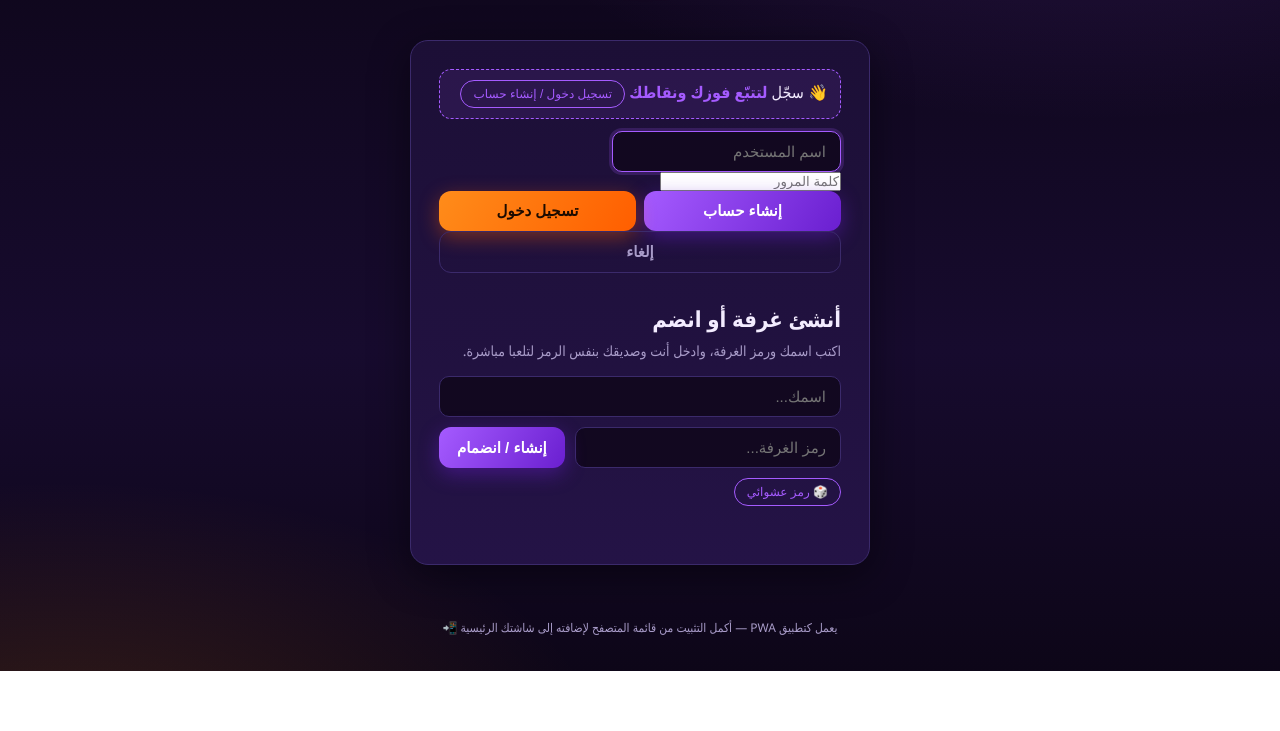
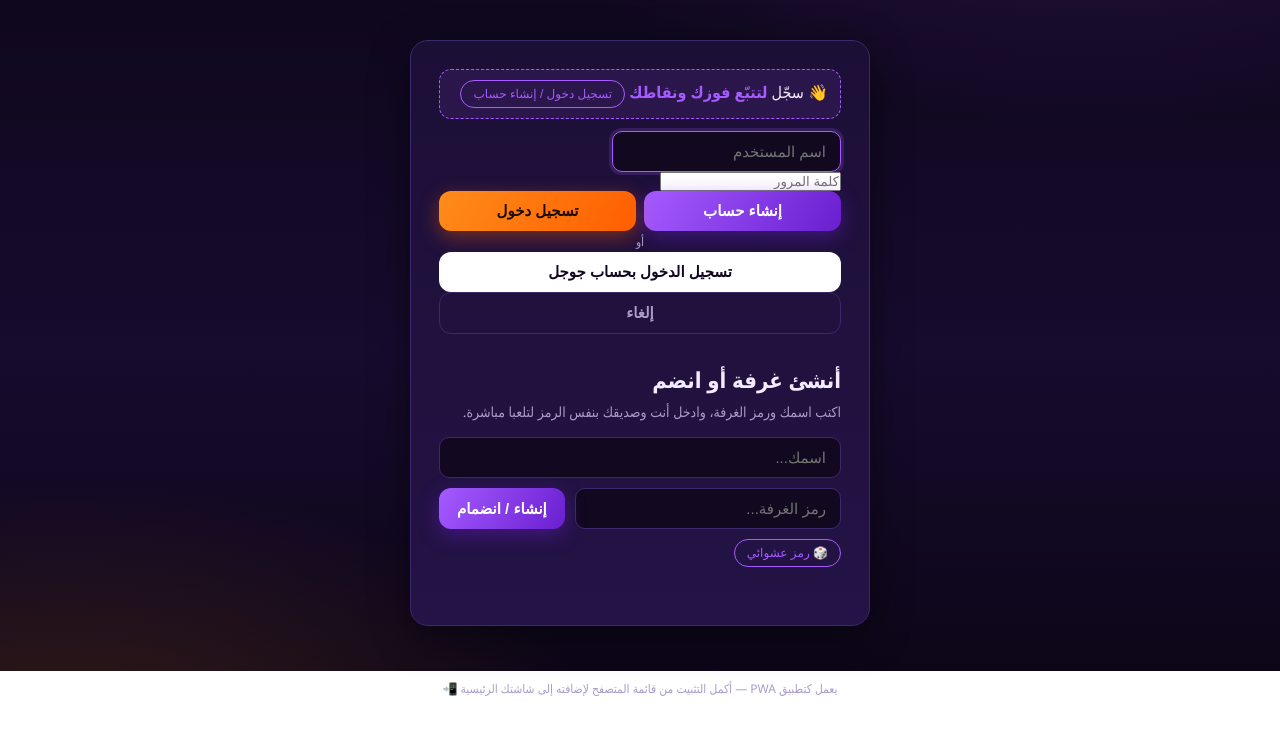
Before and after one commit to han320khafaji-beep/ha20-game, a website: page public/index.html in a window 1280 px wide. Both pictures are taken after a click on the button "تسجيل دخول / إنشاء حساب". Shown: the part 129-860 px from the top of the page. Before the commit the page ends 800 px from the top, so only its background shows below. Drawn offline with nearby package versions, Linux system fonts and the light colour scheme; no server answers.

Commit message:
Add Google sign-in button

```diff
--- a/public/index.html
+++ b/public/index.html
@@ -88,6 +88,8 @@
         .account-form { display: flex; flex-direction: column; gap: 8px; margin-bottom: 10px; padding: 12px; border-radius: 12px; background: rgba(165, 91, 255, .06); border: 1px solid var(--line); }
         .account-row { display: flex; gap: 8px; }
         .account-row .btn { flex: 1; }
+        .account-divider { text-align: center; color: var(--muted); font-size: 12px; padding: 2px 0; }
+        .btn-google { background: #fff; color: #333; border: 1px solid #ddd; }
 
         .topbar { display: flex; flex-wrap: wrap; align-items: center; justify-content: space-between; gap: 10px; margin-bottom: 14px; }
         .chips { display: flex; gap: 8px; flex-wrap: wrap; }
@@ -289,6 +291,10 @@
                 <div class="account-row">
                     <button class="btn btn-primary" onclick="signupAccount()">إنشاء حساب</button>
                     <button class="btn btn-orange" onclick="loginAccount()">تسجيل دخول</button>
+                </div>
+                <div class="account-divider">أو</div>
+                <div class="account-row">
+                    <button class="btn btn-google" onclick="loginGoogle()">تسجيل الدخول بحساب جوجل</button>
                 </div>
                 <div class="account-row">
                     <button class="btn btn-ghost" style="flex:1" onclick="cancelAccountForm()">إلغاء</button>
@@ -520,7 +526,7 @@
             if (!sb) return;
             try {
                 const { data: { user } } = await sb.auth.getUser();
-                if (user) myUser = { id: user.id, email: user.email, name: (user.user_metadata && user.user_metadata.name) || user.email.split('@')[0] };
+                if (user) myUser = { id: user.id, email: user.email, name: (user.user_metadata && (user.user_metadata.name || user.user_metadata.full_name)) || user.email.split('@')[0] };
                 else myUser = null;
             } catch (e) { myUser = null; }
             renderAccountUI();
@@ -608,6 +614,18 @@
             myUser = null;
             renderAccountUI();
             accMsg('سجّلت خروجك. يمكنك هذا بتسجيل الدخول مجدداً لحفظ فوزك ونقاطك.');
+        }
+
+        async function loginGoogle() {
+            if (!sb) { accMsg('نظام الحسابات غير متاح حالياً', false); return; }
+            accMsg('جارٍ الاتصال بحساب جوجل...');
+            try {
+                const { error } = await sb.auth.signInWithOAuth({
+                    provider: 'google',
+                    options: { redirectTo: location.origin + location.pathname }
+                });
+                if (error) return accMsg('تعذر فتح جوجل: ' + error.message, false);
+            } catch (e) { accMsg('تعذر فتح نافذة جوجل، حاول مجدداً', false); }
         }
 
         refreshUserEmail();
--- a/public/sw.js
+++ b/public/sw.js
@@ -1,4 +1,4 @@
-const CACHE = 'hna-cache-v9';
+const CACHE = 'hna-cache-v10';
 const ASSETS = [
     './',
     './index.html',
```
